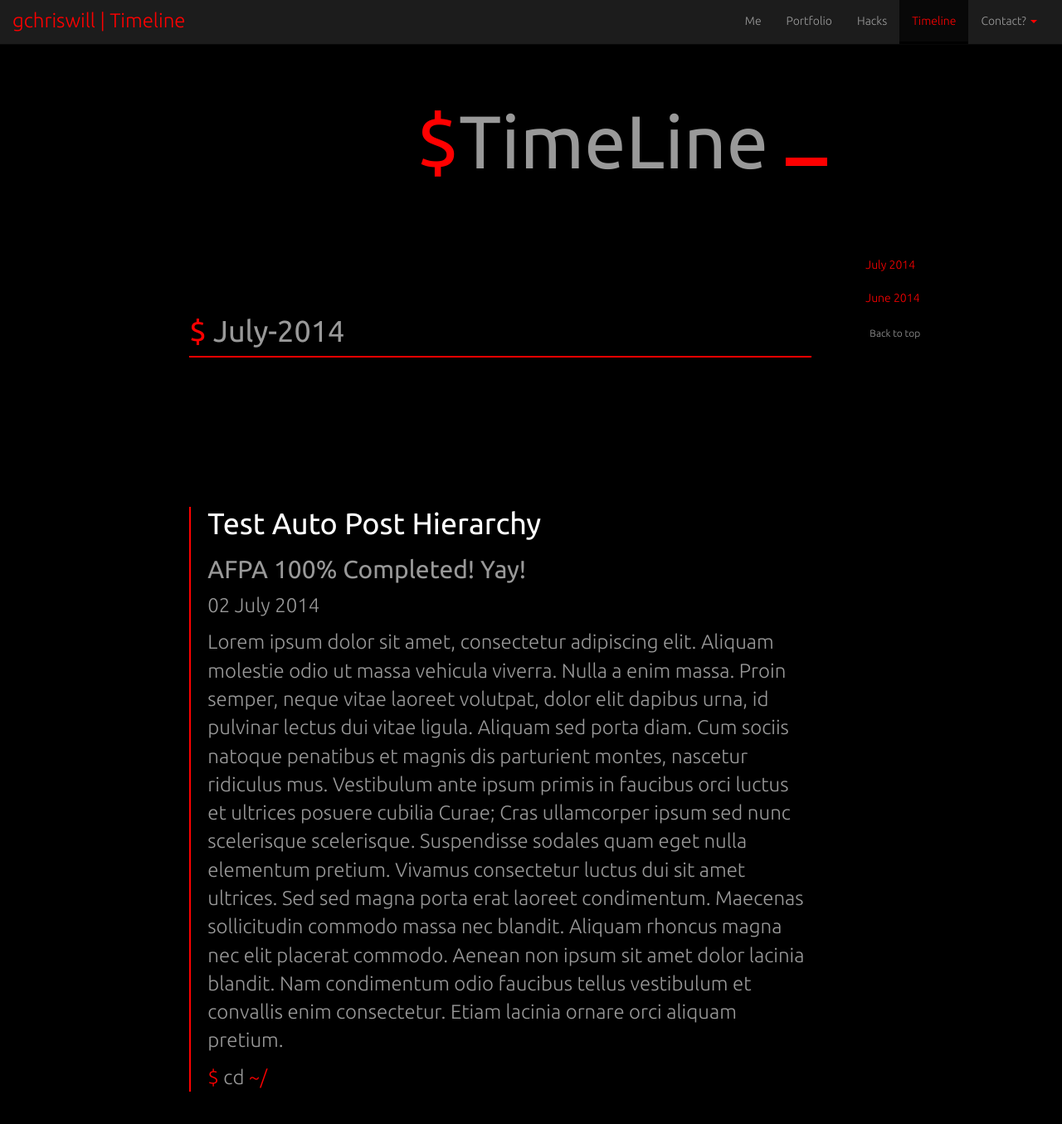
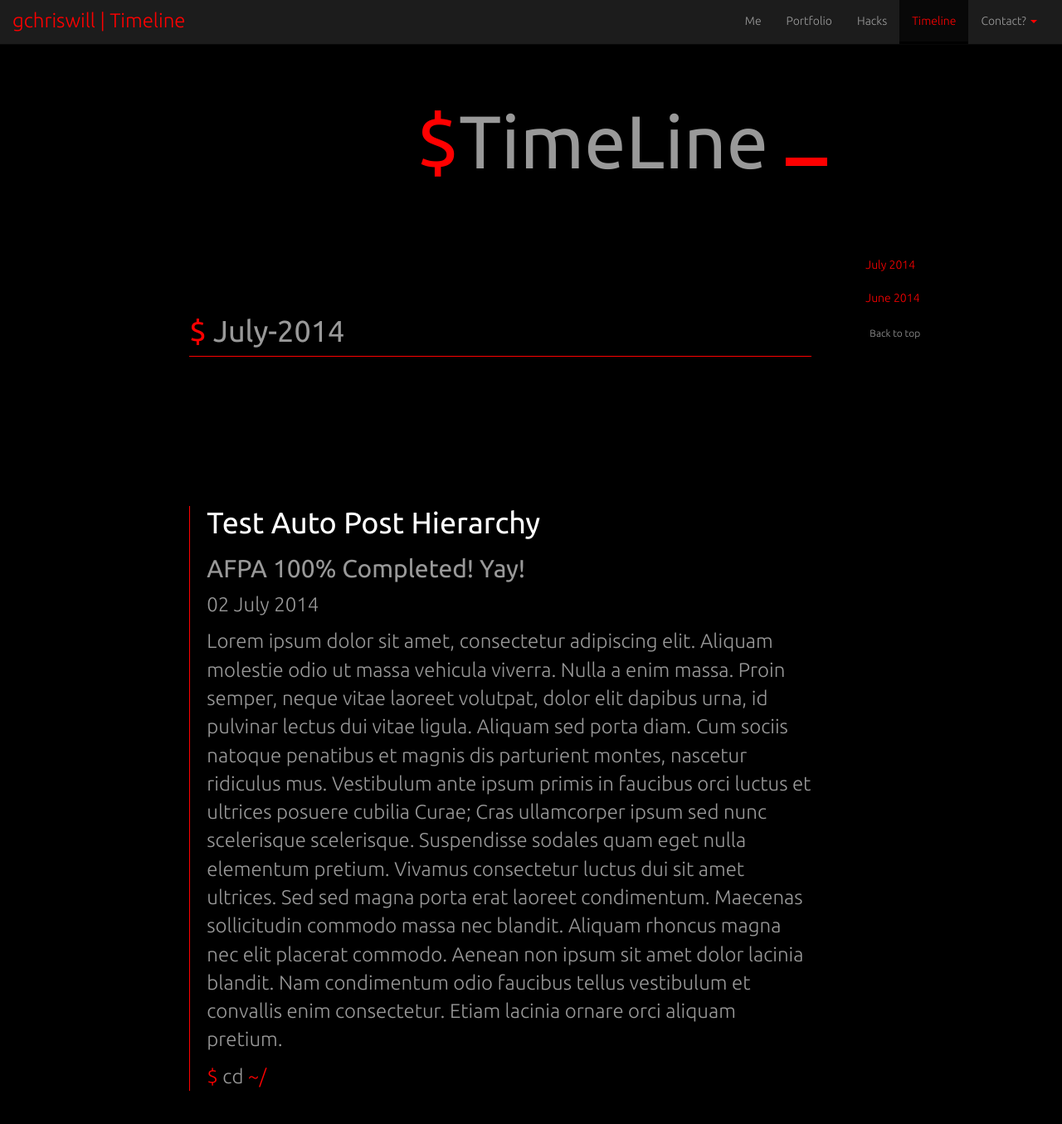
Before and after one commit to gchriswill/gchriswill.github.io, a Jekyll site: the page built from blog.html, in a window 1280 px wide and 1400 px high. Shown: the top 1355 px of the window at 83% size. Built offline with Jekyll 4.4.1, drawn with Linux system fonts in a browser that asks for light colours; nearby versions of some CDN libraries; Markdown is read by kramdown in place of the engine named in the settings.

Commit message:
Small fixes 1

```diff
--- a/css/blogStyle.css
+++ b/css/blogStyle.css
@@ -35,22 +35,28 @@ div.timeline-posts-container > div.timeline-posts > p > a:hover {
 }
 
 div.timeline-posts {
-	border-left: 2px solid red;
+	border-left: 1px solid red;
 	padding-left: 20px;
 }
 
-div.pageHeaderTitle {
+div.headerTitleDiv {
 	text-align: center;
 	color: #999;
 	padding-bottom: 50px;
 	margin-top: 100px;
+	/*
+width: 1000px;
+	height: 900px;
+*/
+
+
 }
 
-div.pageHeaderTitle > div > h1 {
+div.headerTitleDiv > h1 {
 	font-size: 40px;
 }
 
-div.pageHeaderTitle > div > h1 > img {
+div.headerTitleDiv > h1 > img {
 	width: 15px;
 }
 
@@ -58,7 +64,8 @@ div.monthHeader {
 	color: #999;
 	padding-top: 80px;
 	margin-bottom: 80px;
-	border-bottom: 2px solid red;
+	border-bottom: 1px solid red;
+
 }
 
 iframe.videoFrame {
```
